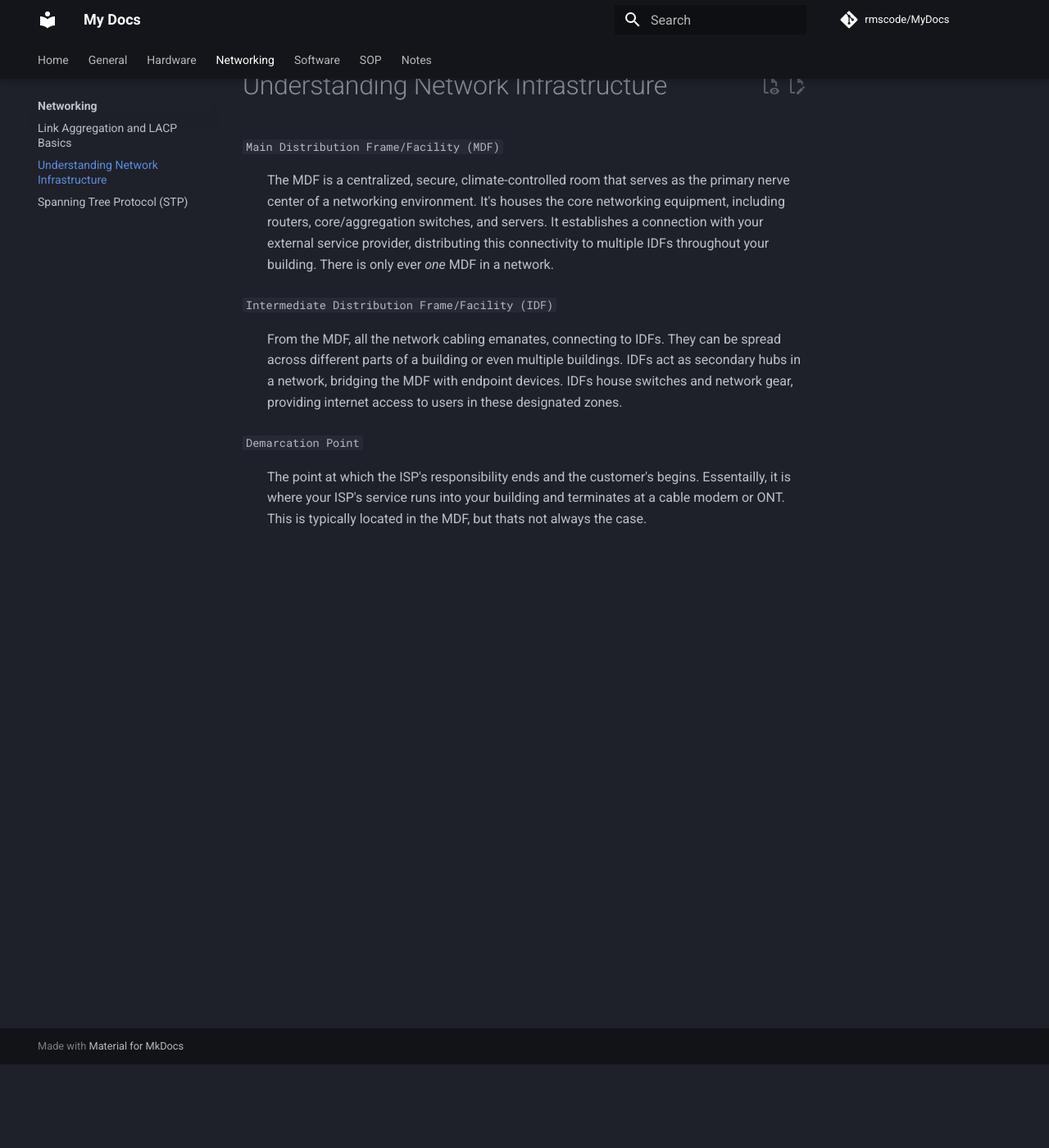
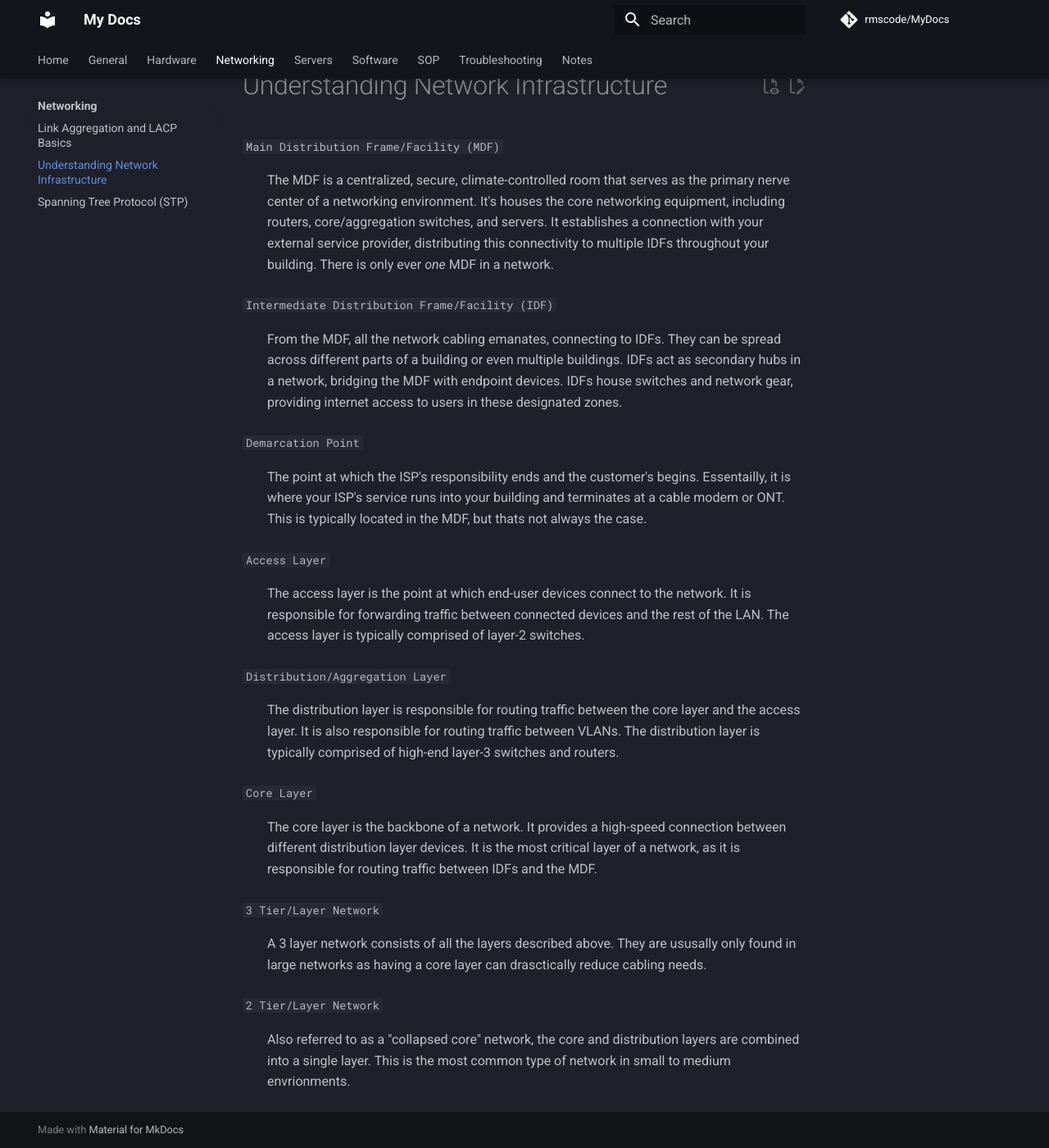
Before and after one commit to rmscode/binary-garden, an MkDocs documentation site: the page built from docs/networking/network-infrastructure.md, in a window 1280 px wide and 1400 px high, scrolled down 102 px. Shown: the whole window at 82% size. Built offline with MkDocs 1.6.1 and Material for MkDocs 9.7.7, drawn with Linux system fonts in a browser that asks for light colours; comment, search, counter and statistics services are not loaded.

```diff
--- a/docs/networking/network-infrastructure.md
+++ b/docs/networking/network-infrastructure.md
@@ -11,3 +11,23 @@
 `Demarcation Point`
 
 :   The point at which the ISP's responsibility ends and the customer's begins. Essentailly, it is where your ISP's service runs into your building and terminates at a cable modem or ONT. This is typically located in the MDF, but thats not always the case.
+
+`Access Layer`
+
+:   The access layer is the point at which end-user devices connect to the network. It is responsible for forwarding traffic between connected devices and the rest of the LAN. The access layer is typically comprised of layer-2 switches.
+
+`Distribution/Aggregation Layer`
+
+:   The distribution layer is responsible for routing traffic between the core layer and the access layer. It is also responsible for routing traffic between VLANs. The distribution layer is typically comprised of high-end layer-3 switches and routers.
+
+`Core Layer`
+
+:   The core layer is the backbone of a network. It provides a high-speed connection between different distribution layer devices. It is the most critical layer of a network, as it is responsible for routing traffic between IDFs and the MDF.
+
+`3 Tier/Layer Network`
+
+:   A 3 layer network consists of all the layers described above. They are ususally only found in large networks as having a core layer can drasctically reduce cabling needs.
+
+`2 Tier/Layer Network`
+
+:   Also referred to as a "collapsed core" network, the core and distribution layers are combined into a single layer. This is the most common type of network in small to medium envrionments.
--- a/mkdocs.yml
+++ b/mkdocs.yml
@@ -138,8 +138,11 @@ nav:
     - networking/link-aggregation.md
     - networking/network-infrastructure.md
     - networking/spanning-tree.md
+  - Servers:
+    - servers/msft-cluster.md
   - Software:
     - software/index.md
+    - software/outlook.md
     - software/pisignage.md
     - Windows Server OS:
       - software/windows-server/index.md
@@ -148,6 +151,9 @@ nav:
       - software/windows-server/group-policy.md
   - SOP:
     - sop/index.md
+  - Troubleshooting:
+    - troubleshooting/msft-cluster-trouble.md
+    - troubleshooting/hyper-v-trouble.md
   - Notes:
     - notes/index.md
     - 2024: notes/2024.md
```
Also changed, not shown: docs/hardware/microsoft/surface-rt.md (+27 -7 lines), docs/servers/msft-cluster.md (added, +9 -0 lines), docs/software/outlook.md (added, +14 -0 lines), docs/troubleshooting/hyper-v-trouble.md (added, +11 -0 lines), docs/troubleshooting/msft-cluster-trouble.md (added, +48 -0 lines).
